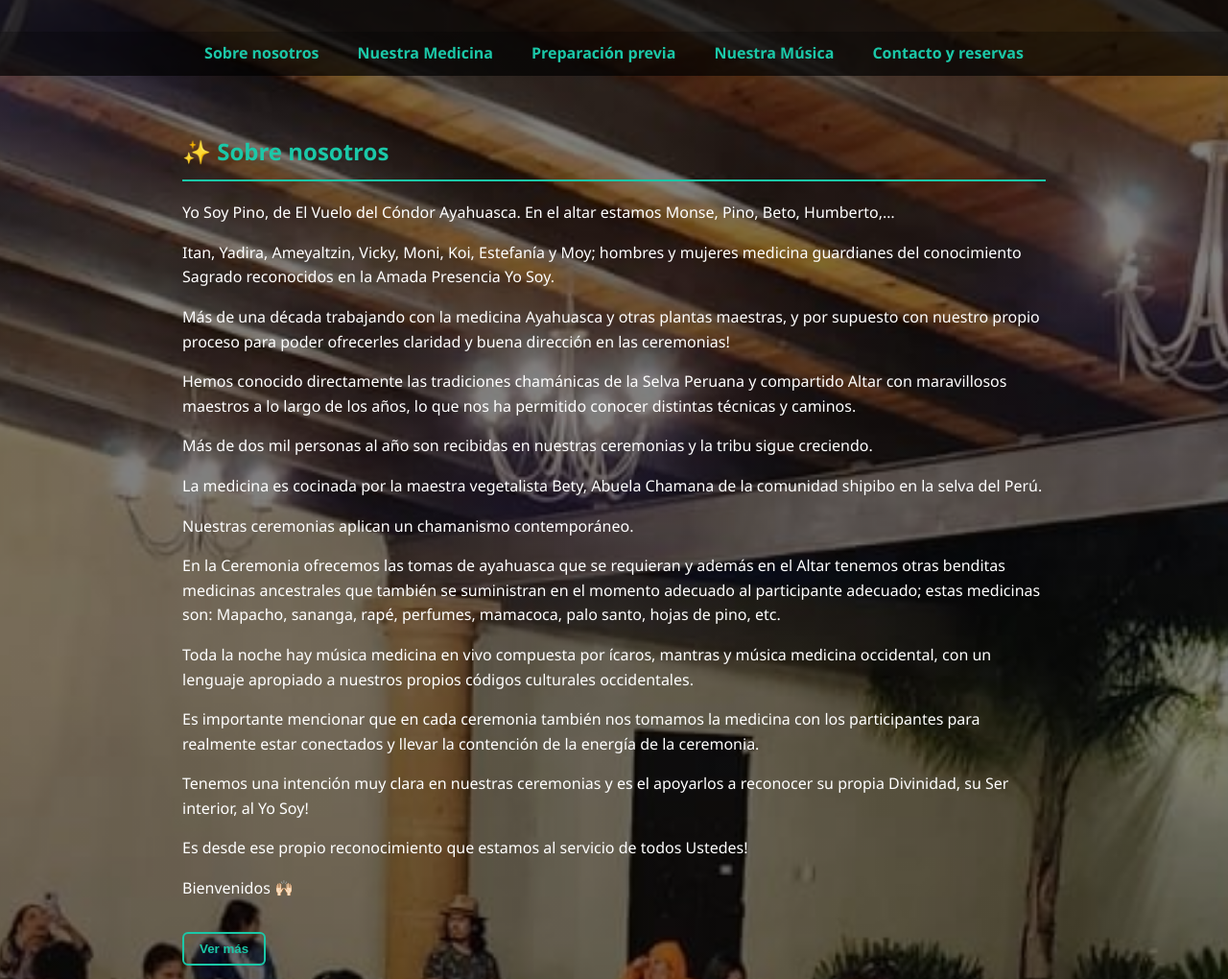
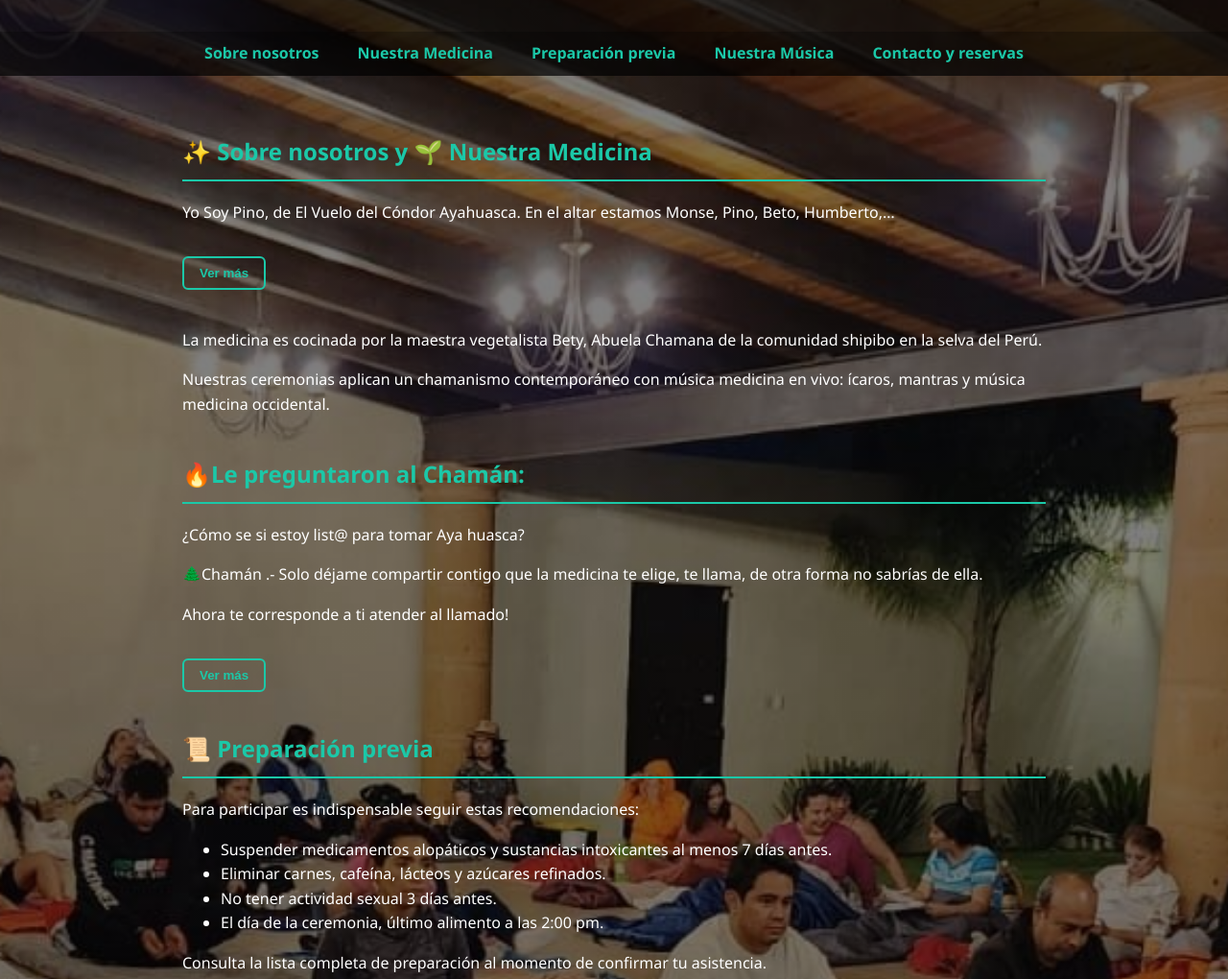
Before and after one commit to moisesdelvallegarcia/El-vuelo-del-condor, a plain HTML site: page index.html in a window 1280 px wide. Shown: the part 240-1260 px from the top of the page at 96% size. Drawn offline with Linux system fonts and the light colour scheme.

Commit message:
Update index.html

```diff
--- a/index.html
+++ b/index.html
@@ -249,8 +249,8 @@
   </nav>
 
   <div class="container">
-    <section id="sobre-nosotros" class="section">
-      <h2>✨ Sobre nosotros</h2>
+    <section id="sobre-nosotros" class="section collapsible">
+      <h2>✨ Sobre nosotros y 🌱 Nuestra Medicina</h2>
        <div class="preview">
     <p>Yo Soy Pino, de El Vuelo del Cóndor Ayahuasca. En el altar estamos Monse, Pino, Beto, Humberto,…</p>
       </div>
@@ -271,10 +271,28 @@
         <button class="toggle-more">Ver más</button>
     </section>
 
-    <section id="nuestra-medicina" class="section">
-      <h2>🌱 Nuestra Medicina</h2>
+
+
       <p>La medicina es cocinada por la maestra vegetalista Bety, Abuela Chamana de la comunidad shipibo en la selva del Perú.</p>
       <p>Nuestras ceremonias aplican un chamanismo contemporáneo con música medicina en vivo: ícaros, mantras y música medicina occidental.</p>
+
+    <section id="chaman" class="section collapsible">
+  <h2>🔥Le preguntaron al Chamán:</h2>
+  <!-- Vista previa siempre visible -->
+  <div class="preview">
+    <p>¿Cómo se si estoy list@ para tomar Aya huasca?</p>
+    <p>🌲Chamán .- Solo déjame compartir contigo que la medicina te elige, te llama, de otra forma no sabrías de ella. </p>
+    <p>Ahora te corresponde a ti atender al llamado!</p>
+  </div>
+  <!-- Resto del contenido inicialmente oculto -->
+  <div class="extra-content">
+    <p>Hombres y mujeres medicina guardianes del conocimiento Sagrado reconocidos en la Amada Presencia Yo Soy.</p>
+    <p>Más de una década trabajando con la medicina Ayahuasca y otras plantas maestras, y por supuesto con nuestro propio proceso para poder ofrecerles claridad y buena dirección en las ceremonias.</p>
+  </div>
+  <button class="toggle-more">Ver más</button>
+</section>
+
+
     </section>
 
     <section id="preparacion-previa" class="section">
```
